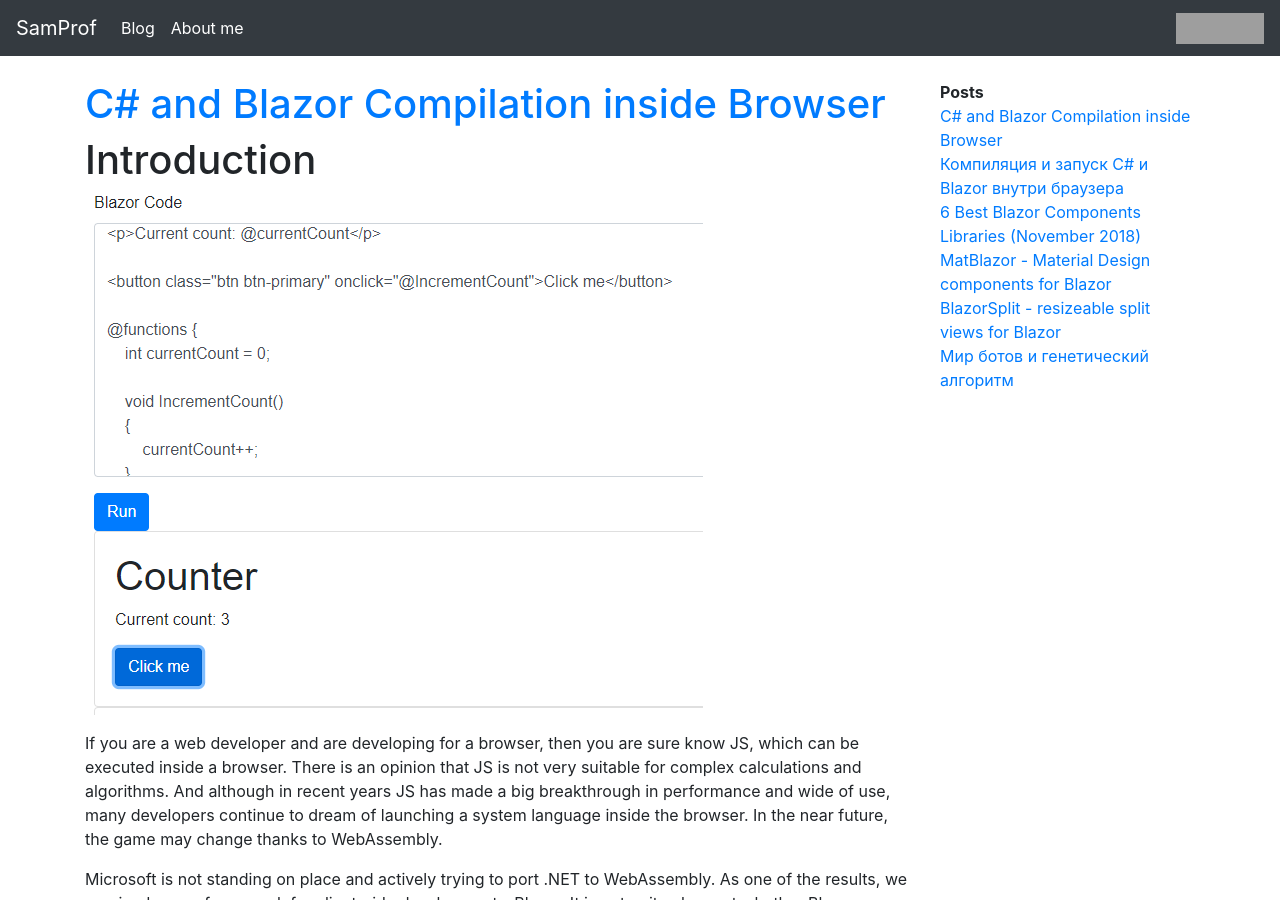
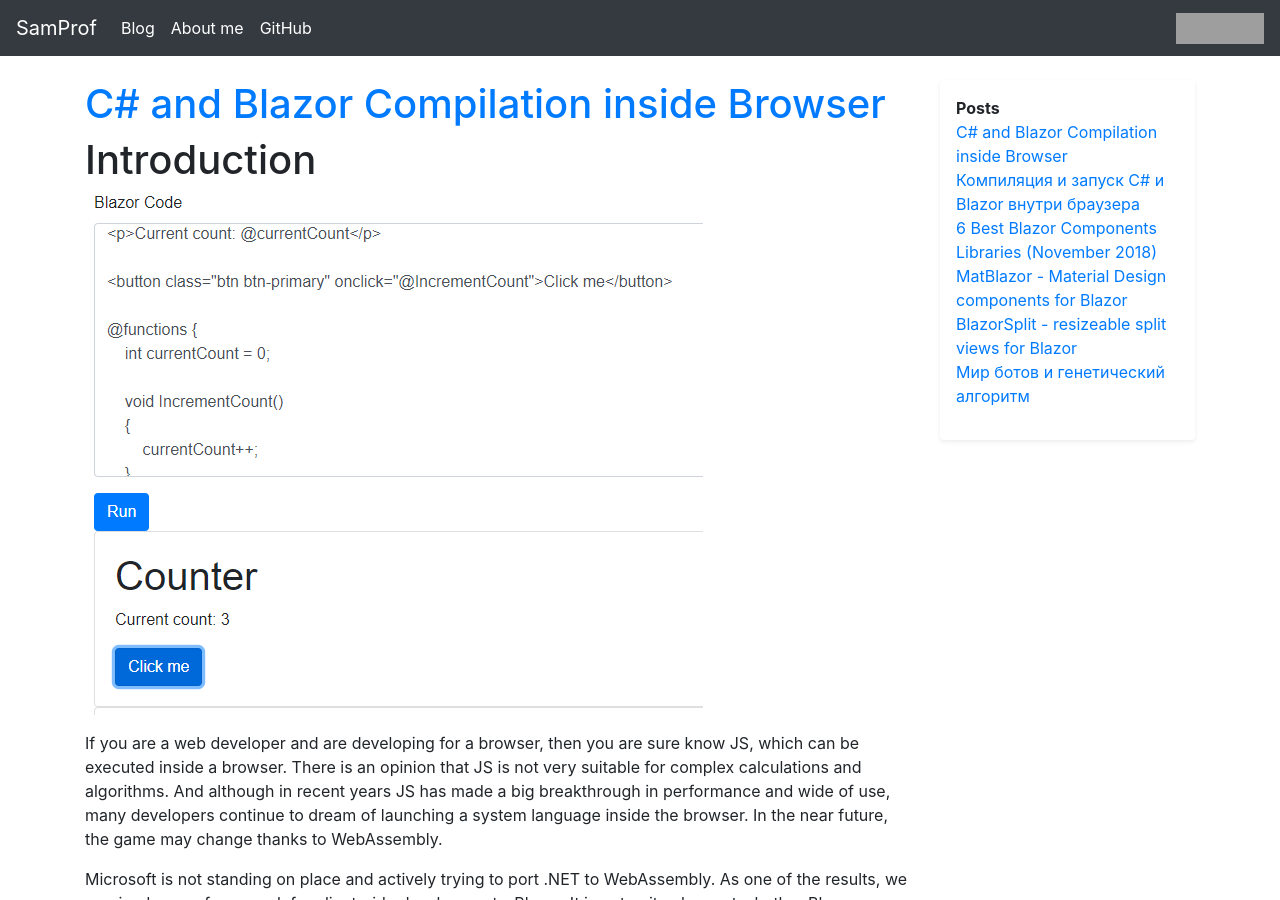
Before and after one commit to SamProf/www.samprof.com, a Jekyll site: the page built from index.html, in a window 1280 px wide and 900 px high. Built offline with Jekyll 4.4.1, drawn with Linux system fonts in a browser that asks for light colours; the list of posts is cut into pages by our own code; grey boxes are pictures that could not be loaded.

Commit message:
left panel

```diff
--- a/_layouts/default.html
+++ b/_layouts/default.html
@@ -42,6 +42,9 @@
             <li class="nav-item active">
                 <a class="nav-link" href="/about">About me</a>
             </li>
+            <li class="nav-item active">
+                <a class="nav-link" href="https://github.com/SamProf">GitHub</a>
+            </li>
 
         </ul>
 
@@ -69,6 +72,7 @@
                 {{ content }}
             </div>
             <div class="col-12 col-md-3">
+                <div class="shadow-sm p-3 mb-5 bg-white rounded">
                     <div>
                         <b>Posts</b>
                     </div>
@@ -77,6 +81,8 @@
                         <li><a href="{{ post.url}}">{{ post.title }}</a></li>
                         {% endfor %}
                     </ul>
+                </div>
+
             </div>
         </div>
     </div>
```
Lines whose indentation alone changed are shown as unchanged.
